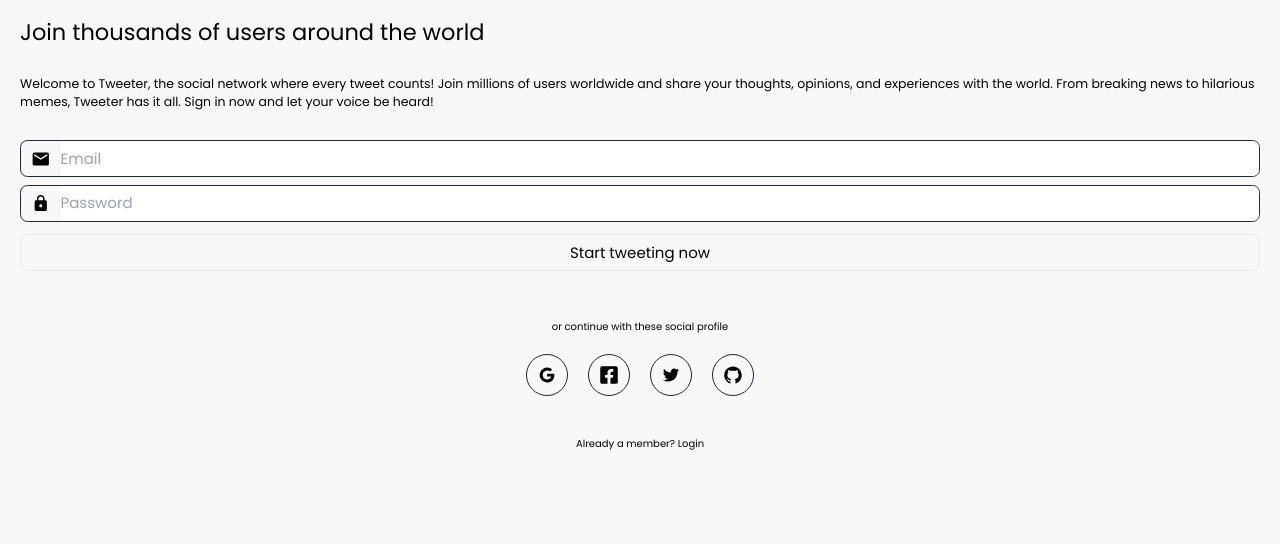
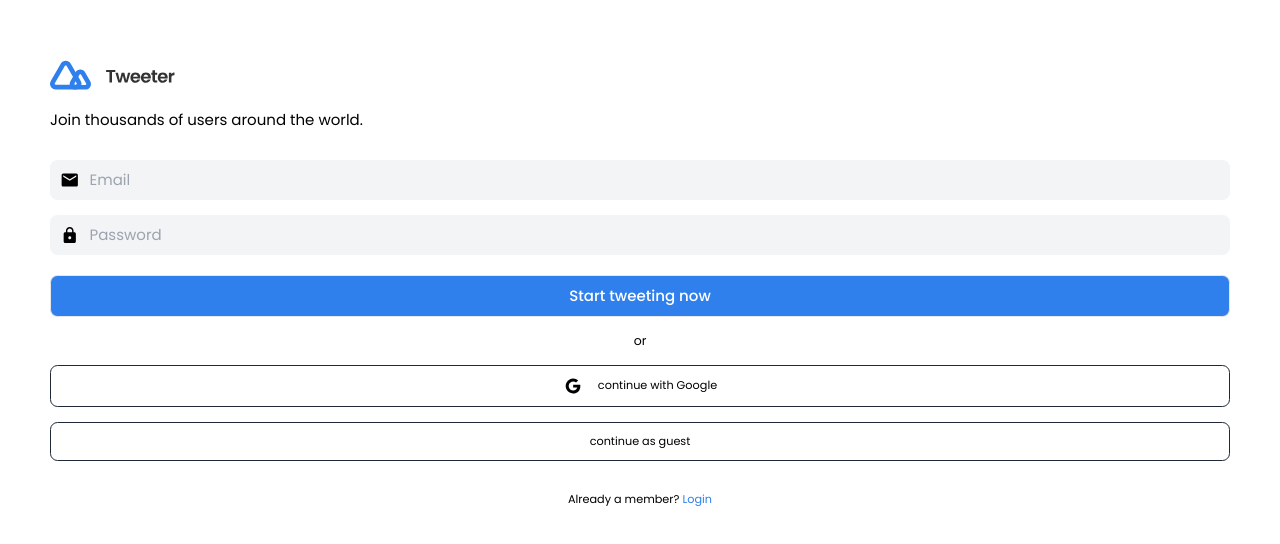
Before and after one commit to presh-031/tweeter, a Next.js app: page /sign-in in a window 1280 px wide. Shown: the top 544 px of the page. Built offline with nearby package versions, Linux system fonts and the light colour scheme.

Commit message:
feat: restyled homepage

```diff
--- a/components/AllTweets.tsx
+++ b/components/AllTweets.tsx
@@ -11,7 +11,7 @@
     snapshotListenOptions: { includeMetadataChanges: true },
   });
 
-  console.log(allTweets?.docs[2].data());
+  // console.log(allTweets?.docs[2].data());
   return (
     <div>
       {error && <strong>Error: {JSON.stringify(error)}</strong>}
--- a/pages/sign-in.tsx
+++ b/pages/sign-in.tsx
@@ -13,6 +13,8 @@
 import { FaFacebookSquare } from "react-icons/fa";
 import { IoMdLock } from "react-icons/io";
 import { MdEmail } from "react-icons/md";
+import Image from "next/image";
+import logo from "../assets/tweeter.svg";
 
 const SignIn = () => {
   const [signInWithGoogle, user, loading, error] = useSignInWithGoogle(auth);
@@ -59,72 +61,59 @@
 
   if (user) {
     createNewUser();
-
     router.push("/");
   }
 
   return (
     <IconContext.Provider value={{ className: "react-icons" }}>
-      <div className="p-8">
-        <p className="mb-12 text-4xl">
-          Join thousands of users around the world
-        </p>
-        <p className="mb-12 text-xl">
-          Welcome to Tweeter, the social network where every tweet counts! Join
-          millions of users worldwide and share your thoughts, opinions, and
-          experiences with the world. From breaking news to hilarious memes,
-          Tweeter has it all. Sign in now and let your voice be heard!
+      <div className="bg-white py-24 px-20">
+        <Image src={logo} alt="logo" />
+        <p className="mb-12 mt-8 text-2xl">
+          Join thousands of users around the world.
         </p>
 
-        <form className="flex flex-col gap-3">
-          <div className="flex items-center gap-4 overflow-hidden rounded-xl border-[1px] border-gray-800 pl-4">
+        <form className="flex flex-col gap-6">
+          <div className="flex items-center gap-4 overflow-hidden rounded-xl bg-gray-100  pl-4">
             <MdEmail />
             <input
               type="text"
               placeholder="Email"
-              className="w-full  py-3 text-2xl outline-none"
+              className="w-full bg-transparent py-4 text-2xl outline-none"
             />
           </div>
-          <div className="flex items-center gap-4 overflow-hidden rounded-xl border-[1px] border-gray-800 pl-4">
+          <div className="flex items-center gap-4 overflow-hidden rounded-xl  bg-gray-100 pl-4">
             <IoMdLock />
             <input
               placeholder="Password"
               type="password"
-              className="w-full  py-3 text-2xl outline-none"
+              className="w-full bg-transparent py-4 text-2xl outline-none"
             />
           </div>
           <input
             type="submit"
             value="Start tweeting now"
-            className="mt-2 w-full rounded-xl border py-3 text-2xl"
+            className="mt-2 w-full rounded-xl border bg-blueish py-4 text-2xl font-medium text-white"
           />
-          {loading ? <p>Loading...</p> : <p>{error?.message}</p>}
+          {/* {loading ? <p>Loading...</p> : <p>{error?.message}</p>} */}
         </form>
 
-        <p className="mt-16 text-center">
-          or continue with these social profile
+        <p className="my-6 text-center text-xl">or</p>
+        <button
+          onClick={() => {
+            signInWithGoogle();
+          }}
+          className="mb-6 flex w-full items-center justify-center gap-6 rounded-xl border-[1px] border-gray-800 p-4 text-center text-lg"
+        >
+          <AiOutlineGoogle /> <span>continue with Google</span>
+          {/* loader */}
+        </button>
+        <button className="w-full rounded-xl border-[1px] border-gray-800 p-4 text-center text-lg">
+          continue as guest
+          {/* loader */}
+        </button>
+        <p className="mt-12 text-center text-lg">
+          Already a member? <span className="text-blueish">Login</span>
         </p>
-
-        <div className="mt-8 flex  justify-center gap-8">
-          <div
-            onClick={() => {
-              signInWithGoogle();
-            }}
-            className="grid items-center rounded-full border-[1px] border-gray-800 p-4"
-          >
-            <AiOutlineGoogle />
-          </div>
-          <div className="grid items-center rounded-full border-[1px] border-gray-800 p-4">
-            <FaFacebookSquare />
-          </div>
-          <div className="grid items-center rounded-full border-[1px] border-gray-800 p-4">
-            <AiOutlineTwitter />
-          </div>
-          <div className="grid items-center rounded-full border-[1px] border-gray-800 p-4">
-            <AiFillGithub />
-          </div>
-        </div>
-        <p className="mt-16 text-center">Already a member? Login</p>
       </div>
     </IconContext.Provider>
   );
```
